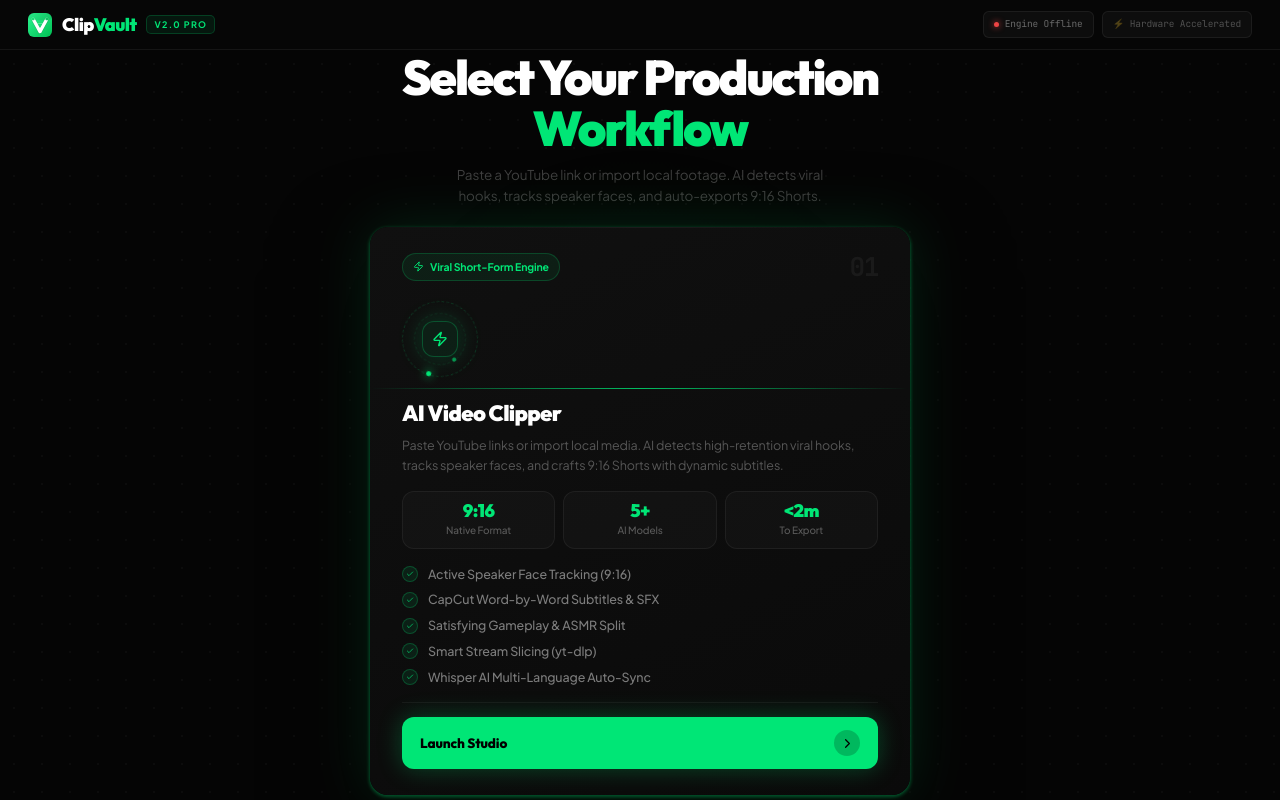
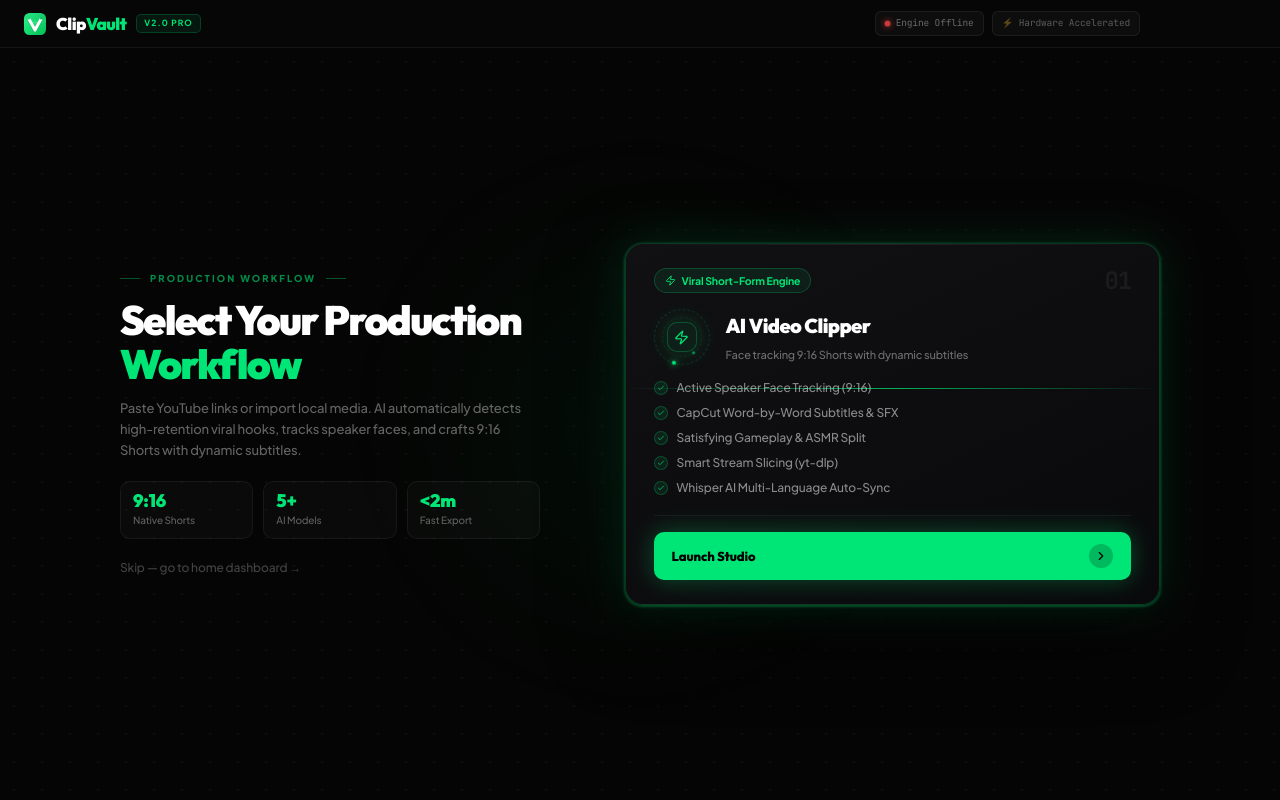
Before and after one commit to jmarkTheDeveloper/ClipVault-Desktop-AI-Clipping-, a React (Vite) app: page / in a window 1280 px wide. Built offline with nearby package versions, Linux system fonts and the light colour scheme; no server answers.

Commit message:
feat: implement wide 2-column industry studio layout and fix header titlebar button overlap

```diff
--- a/src/app/screens/ProjectSelectorScreen.tsx
+++ b/src/app/screens/ProjectSelectorScreen.tsx
@@ -1,5 +1,5 @@
 import React, { useState, useEffect } from "react";
-import { Check, ChevronRight, Zap } from "lucide-react";
+import { Check, ChevronRight, Zap, Sparkles, Cpu, HardDrive } from "lucide-react";
 
 const G = "#00e676";
 
@@ -53,19 +53,19 @@ export function ProjectSelectorScreen({ onBack = () => {}, onSelect }: Props) {
   ];
 
   const stats = [
-    { value: "9:16", label: "Native Format" },
+    { value: "9:16", label: "Native Shorts" },
     { value: "5+",   label: "AI Models"     },
-    { value: "<2m",  label: "To Export"     },
+    { value: "<2m",  label: "Fast Export"   },
   ];
 
   return (
-    <div style={{ height: "100vh", display: "flex", flexDirection: "column", overflow: "hidden", background: "#050505", fontFamily: "'Plus Jakarta Sans', sans-serif" }}>
+    <div style={{ height: "100vh", width: "100vw", display: "flex", flexDirection: "column", overflow: "hidden", background: "#050505", fontFamily: "'Plus Jakarta Sans', sans-serif" }}>
       <style>{`
         @import url('https://fonts.googleapis.com/css2?family=Outfit:wght@700;800;900&family=Plus+Jakarta+Sans:wght@400;500;600;700&family=JetBrains+Mono:wght@400;500;700&display=swap');
 
         @keyframes wfGlowPulse {
-          0%, 100% { box-shadow: 0 0 0 1px rgba(0,230,118,0.14), 0 40px 100px rgba(0,0,0,0.8); }
-          50%       { box-shadow: 0 0 60px rgba(0,230,118,0.13), 0 0 0 1px rgba(0,230,118,0.32), 0 40px 100px rgba(0,0,0,0.8); }
+          0%, 100% { box-shadow: 0 0 0 1px rgba(0,230,118,0.14), 0 30px 80px rgba(0,0,0,0.8); }
+          50%       { box-shadow: 0 0 50px rgba(0,230,118,0.14), 0 0 0 1px rgba(0,230,118,0.32), 0 30px 80px rgba(0,0,0,0.8); }
         }
         @keyframes wfOrbitCW {
           from { transform: rotate(0deg); } to { transform: rotate(360deg); }
@@ -74,8 +74,8 @@ export function ProjectSelectorScreen({ onBack = () => {}, onSelect }: Props) {
           from { transform: rotate(0deg); } to { transform: rotate(-360deg); }
         }
         @keyframes wfIconGlow {
-          0%, 100% { box-shadow: 0 0 12px rgba(0,230,118,0.1); }
-          50%       { box-shadow: 0 0 32px rgba(0,230,118,0.32); }
+          0%, 100% { box-shadow: 0 0 10px rgba(0,230,118,0.1); }
+          50%       { box-shadow: 0 0 28px rgba(0,230,118,0.3); }
         }
         @keyframes wfScanDown {
           0%   { top: -1px; opacity: 0; }
@@ -88,49 +88,46 @@ export function ProjectSelectorScreen({ onBack = () => {}, onSelect }: Props) {
           50%       { transform: translate(-50%, -50%) scale(1.12); opacity: 1;   }
         }
         @keyframes wfFeatIn {
-          from { opacity: 0; transform: translateX(-8px); }
+          from { opacity: 0; transform: translateX(-6px); }
           to   { opacity: 1; transform: translateX(0); }
-        }
-        @keyframes wfStatIn {
-          from { opacity: 0; transform: translateY(6px); }
-          to   { opacity: 1; transform: translateY(0); }
         }
         @keyframes wfDotPulse {
           0%, 100% { transform: scale(1);   opacity: 1;   }
-          50%       { transform: scale(1.4); opacity: 0.7; }
+          50%       { transform: scale(1.35); opacity: 0.7; }
         }
-        @media (max-width: 639px) {
-          .wf-status-pills { display: none !important; }
-          .wf-card-body    { padding: 22px 20px !important; }
+        @media (max-width: 900px) {
+          .wf-split-layout { grid-template-columns: 1fr !important; gap: 20px !important; }
+          .wf-left-col { text-align: center !important; align-items: center !important; }
+          .wf-left-col p { margin-left: auto !important; margin-right: auto !important; }
         }
       `}</style>
 
-      {/* ── Header ── */}
+      {/* ── Header with 140px right padding to avoid Windows window controls overlap ── */}
       <header style={{
-        height: 50, flexShrink: 0, zIndex: 20,
+        height: 48, flexShrink: 0, zIndex: 30,
         display: "flex", alignItems: "center", justifyContent: "space-between",
-        padding: "0 28px", background: "#060606",
+        padding: "0 140px 0 24px", background: "#060606",
         borderBottom: "1px solid rgba(255,255,255,0.06)",
       }}>
         {/* Brand */}
         <div style={{ display: "flex", alignItems: "center", gap: 10 }}>
-          <Logo size={24} />
-          <span style={{ fontFamily: "'Outfit', sans-serif", fontWeight: 900, fontSize: 18, letterSpacing: "-0.03em", color: "#fff" }}>
+          <Logo size={22} />
+          <span style={{ fontFamily: "'Outfit', sans-serif", fontWeight: 900, fontSize: 17, letterSpacing: "-0.03em", color: "#fff" }}>
             Clip<span style={{ color: G }}>Vault</span>
           </span>
           <span style={{
-            padding: "2px 7px", borderRadius: 5, fontSize: 9, fontWeight: 700,
-            letterSpacing: "0.14em", background: "rgba(0,230,118,0.08)",
+            padding: "2px 7px", borderRadius: 5, fontSize: 8.5, fontWeight: 700,
+            letterSpacing: "0.12em", background: "rgba(0,230,118,0.08)",
             color: G, border: "1px solid rgba(0,230,118,0.2)",
           }}>
             V2.0 PRO
           </span>
         </div>
 
-        {/* Status pills */}
-        <div className="wf-status-pills" style={{ display: "flex", alignItems: "center", gap: 8 }}>
+        {/* Status pills (safely positioned away from Windows window buttons) */}
+        <div style={{ display: "flex", alignItems: "center", gap: 8 }}>
           <div style={{
-            display: "flex", alignItems: "center", gap: 6, padding: "5px 10px",
+            display: "flex", alignItems: "center", gap: 6, padding: "4px 9px",
             borderRadius: 6, background: "rgba(255,255,255,0.03)",
             border: "1px solid rgba(255,255,255,0.06)",
           }}>
@@ -146,22 +143,21 @@ export function ProjectSelectorScreen({ onBack = () => {}, onSelect }: Props) {
             </span>
           </div>
           <div style={{
-            display: "flex", alignItems: "center", gap: 6, padding: "5px 10px",
+            display: "flex", alignItems: "center", gap: 5, padding: "4px 9px",
             borderRadius: 6, background: "rgba(255,255,255,0.03)",
             border: "1px solid rgba(255,255,255,0.06)",
-            color: "rgba(255,255,255,0.28)", fontFamily: "'JetBrains Mono', monospace", fontSize: 9.5,
+            color: "rgba(255,255,255,0.32)", fontFamily: "'JetBrains Mono', monospace", fontSize: 9.5,
           }}>
             ⚡ Hardware Accelerated
           </div>
         </div>
       </header>
 
-      {/* ── Main ── */}
+      {/* ── Main Widescreen Industry Split Layout ── */}
       <main style={{
-        flex: 1, overflowY: "auto", position: "relative",
-        display: "flex", flexDirection: "column",
-        alignItems: "center", justifyContent: "center",
-        padding: "24px 16px 20px",
+        flex: 1, position: "relative",
+        display: "flex", alignItems: "center", justifyContent: "center",
+        padding: "16px 32px", overflow: "hidden", minHeight: 0,
       }}>
         {/* Dot-grid background */}
         <div style={{
@@ -172,88 +168,137 @@ export function ProjectSelectorScreen({ onBack = () => {}, onSelect }: Props) {
 
         {/* Ambient glow */}
         <div style={{
-          position: "absolute", width: 720, height: 720, borderRadius: "50%",
-          background: "radial-gradient(circle, rgba(0,230,118,0.055) 0%, transparent 60%)",
+          position: "absolute", width: 750, height: 750, borderRadius: "50%",
+          background: "radial-gradient(circle, rgba(0,230,118,0.05) 0%, transparent 60%)",
           top: "50%", left: "50%", pointerEvents: "none",
           animationName: "wfAmbient", animationDuration: "6s",
           animationTimingFunction: "ease-in-out", animationIterationCount: "infinite",
         }} />
 
-        {/* Content */}
-        <div style={{ position: "relative", zIndex: 10, display: "flex", flexDirection: "column", alignItems: "center", width: "100%" }}>
-
-          {/* Label */}
-          <div style={{ display: "flex", alignItems: "center", gap: 12, marginBottom: 12 }}>
-            <div style={{ height: 1, width: 22, background: "rgba(0,230,118,0.28)" }} />
-            <span style={{ fontSize: 9.5, fontWeight: 700, letterSpacing: "0.24em", textTransform: "uppercase", color: "rgba(0,230,118,0.5)" }}>
-              Production Workflow
+        {/* ── 2-Column Wide Split Grid ── */}
+        <div
+          className="wf-split-layout"
+          style={{
+            position: "relative", zIndex: 10,
+            display: "grid",
+            gridTemplateColumns: "1.05fr 1.2fr",
+            gap: 36,
+            maxWidth: 1040,
+            width: "100%",
+            alignItems: "center",
+          }}
+        >
+          {/* Left Column: Hero Typography & Key Stats */}
+          <div className="wf-left-col" style={{ display: "flex", flexDirection: "column", alignItems: "flex-start" }}>
+            {/* Pill */}
+            <div style={{ display: "flex", alignItems: "center", gap: 10, marginBottom: 12 }}>
+              <div style={{ height: 1, width: 20, background: "rgba(0,230,118,0.35)" }} />
+              <span style={{ fontSize: 9.5, fontWeight: 800, letterSpacing: "0.22em", textTransform: "uppercase", color: "rgba(0,230,118,0.6)" }}>
+                PRODUCTION WORKFLOW
               </span>
-            <div style={{ height: 1, width: 22, background: "rgba(0,230,118,0.28)" }} />
+              <div style={{ height: 1, width: 20, background: "rgba(0,230,118,0.35)" }} />
             </div>
 
-          {/* Headline */}
+            {/* Main Headline */}
             <h1 style={{
-            fontFamily: "'Outfit', sans-serif", fontWeight: 900, textAlign: "center",
-            fontSize: "clamp(34px, 3.8vw, 50px)", letterSpacing: "-0.04em",
-            lineHeight: 1.05, margin: "0 0 10px",
+              fontFamily: "'Outfit', sans-serif", fontWeight: 900,
+              fontSize: "clamp(30px, 3.2vw, 44px)", letterSpacing: "-0.04em",
+              lineHeight: 1.08, margin: "0 0 12px", color: "#fff",
             }}>
-            <span style={{ color: "#fff" }}>Select Your Production</span>
+              Select Your Production
               <br />
               <span style={{ color: G }}>Workflow</span>
             </h1>
 
             {/* Subtitle */}
             <p style={{
-            textAlign: "center", color: "rgba(255,255,255,0.24)",
-            fontSize: 13.5, lineHeight: 1.6, maxWidth: 420, margin: "0 0 20px", padding: "0 8px",
+              color: "rgba(255,255,255,0.38)", fontSize: 13, lineHeight: 1.6,
+              maxWidth: 420, margin: "0 0 20px", fontWeight: 500,
             }}>
-            Paste a YouTube link or import local footage. AI detects viral hooks, tracks speaker faces, and auto-exports 9:16 Shorts.
+              Paste YouTube links or import local media. AI automatically detects high-retention viral hooks, tracks speaker faces, and crafts 9:16 Shorts with dynamic subtitles.
             </p>
 
-          {/* ── Card ── */}
-          <div className="wf-card-body" style={{
+            {/* Stats Row */}
+            <div style={{ display: "grid", gridTemplateColumns: "repeat(3, 1fr)", gap: 10, width: "100%", maxWidth: 420, marginBottom: 20 }}>
+              {stats.map((s) => (
+                <div key={s.label} style={{
+                  padding: "10px 12px", borderRadius: 10,
+                  background: "rgba(255,255,255,0.025)", border: "1px solid rgba(255,255,255,0.055)",
+                }}>
+                  <div style={{ fontFamily: "'Outfit', sans-serif", fontWeight: 900, fontSize: 18, color: G, lineHeight: 1 }}>
+                    {s.value}
+                  </div>
+                  <div style={{ fontSize: 10, color: "rgba(255,255,255,0.35)", marginTop: 3, fontWeight: 500 }}>
+                    {s.label}
+                  </div>
+                </div>
+              ))}
+            </div>
+
+            {/* Skip action */}
+            <button
+              type="button"
+              onClick={() => (onBack ? onBack() : onSelect("ai-clipper"))}
+              style={{
+                fontSize: 12, background: "none", border: "none",
+                cursor: "pointer", color: "rgba(255,255,255,0.25)", transition: "color 0.2s",
+                display: "flex", alignItems: "center", gap: 5, padding: 0,
+              }}
+              onMouseEnter={(e) => { e.currentTarget.style.color = "rgba(255,255,255,0.65)"; }}
+              onMouseLeave={(e) => { e.currentTarget.style.color = "rgba(255,255,255,0.25)"; }}
+            >
+              Skip — go to home dashboard →
+            </button>
+          </div>
+
+          {/* Right Column: Studio Card */}
+          <div
+            className="wf-card-body"
+            style={{
               position: "relative", overflow: "hidden",
-            width: "min(540px, 100%)",
-            background: "linear-gradient(155deg, #101010 0%, #0a0a0a 100%)",
-            borderRadius: 18, padding: "26px 32px",
+              background: "linear-gradient(155deg, #111113 0%, #09090b 100%)",
+              borderRadius: 18, padding: "24px 28px",
+              border: "1px solid rgba(0,230,118,0.2)",
               animationName: "wfGlowPulse", animationDuration: "3.5s",
               animationTimingFunction: "ease-in-out", animationIterationCount: "infinite",
-          }}>
+            }}
+          >
             {/* Top highlight edge */}
             <div style={{
               position: "absolute", top: 0, left: 0, right: 0, height: 1, pointerEvents: "none",
-              background: "linear-gradient(90deg, transparent, rgba(255,255,255,0.055), transparent)",
+              background: "linear-gradient(90deg, transparent, rgba(255,255,255,0.08), transparent)",
             }} />
 
             {/* Scan line */}
             <div style={{
               position: "absolute", left: 0, right: 0, height: 1, pointerEvents: "none",
               background: "linear-gradient(90deg, transparent 0%, rgba(0,230,118,0.4) 20%, rgba(0,230,118,0.9) 50%, rgba(0,230,118,0.4) 80%, transparent 100%)",
-              animationName: "wfScanDown", animationDuration: "4s",
+              animationName: "wfScanDown", animationDuration: "3.8s",
               animationTimingFunction: "ease-in-out", animationIterationCount: "infinite",
             }} />
 
             {/* Badge row */}
-            <div style={{ display: "flex", alignItems: "center", justifyContent: "space-between", marginBottom: 20 }}>
+            <div style={{ display: "flex", alignItems: "center", justifyContent: "space-between", marginBottom: 16 }}>
               <div style={{
                 display: "flex", alignItems: "center", gap: 6,
-                padding: "5px 10px", borderRadius: 999,
-                background: "rgba(0,230,118,0.07)", border: "1px solid rgba(0,230,118,0.2)",
+                padding: "4px 10px", borderRadius: 999,
+                background: "rgba(0,230,118,0.08)", border: "1px solid rgba(0,230,118,0.22)",
               }}>
                 <Zap style={{ width: 11, height: 11, color: G }} />
                 <span style={{ fontSize: 10.5, fontWeight: 700, color: G }}>Viral Short-Form Engine</span>
               </div>
               <span style={{
-                fontFamily: "'JetBrains Mono', monospace", fontSize: 26, fontWeight: 700,
-                color: "rgba(255,255,255,0.05)", letterSpacing: "-0.05em", lineHeight: 1,
+                fontFamily: "'JetBrains Mono', monospace", fontSize: 24, fontWeight: 700,
+                color: "rgba(255,255,255,0.06)", letterSpacing: "-0.05em", lineHeight: 1,
               }}>
                 01
               </span>
             </div>
 
-            {/* Animated icon cluster */}
-            <div style={{ position: "relative", width: 76, height: 76, marginBottom: 20 }}>
-              {/* Outer orbit */}
+            {/* Animated icon & Title row */}
+            <div style={{ display: "flex", alignItems: "center", gap: 16, marginBottom: 14 }}>
+              {/* Orbital Icon */}
+              <div style={{ position: "relative", width: 56, height: 56, flexShrink: 0 }}>
                 <div style={{
                   position: "absolute", inset: 0, borderRadius: "50%",
                   border: "1px dashed rgba(0,230,118,0.18)",
@@ -261,91 +306,70 @@ export function ProjectSelectorScreen({ onBack = () => {}, onSelect }: Props) {
                   animationTimingFunction: "linear", animationIterationCount: "infinite",
                 }}>
                   <div style={{
-                  position: "absolute", width: 5, height: 5, borderRadius: "50%",
-                  top: -2.5, left: "50%", marginLeft: -2.5,
-                  background: G, boxShadow: `0 0 8px ${G}`,
+                    position: "absolute", width: 4, height: 4, borderRadius: "50%",
+                    top: -2, left: "50%", marginLeft: -2,
+                    background: G, boxShadow: `0 0 6px ${G}`,
                   }} />
                 </div>
-              {/* Inner orbit */}
                 <div style={{
-                position: "absolute", inset: 12, borderRadius: "50%",
+                  position: "absolute", inset: 8, borderRadius: "50%",
                   border: "1px dashed rgba(0,230,118,0.1)",
                   animationName: "wfOrbitCCW", animationDuration: "5s",
                   animationTimingFunction: "linear", animationIterationCount: "infinite",
                 }}>
                   <div style={{
-                  position: "absolute", width: 3.5, height: 3.5, borderRadius: "50%",
-                  bottom: -1.75, left: "50%", marginLeft: -1.75,
+                    position: "absolute", width: 3, height: 3, borderRadius: "50%",
+                    bottom: -1.5, left: "50%", marginLeft: -1.5,
                     background: "rgba(0,230,118,0.6)",
                   }} />
                 </div>
-              {/* Icon tile */}
                 <div style={{
-                position: "absolute", inset: 20, borderRadius: 12,
+                  position: "absolute", inset: 13, borderRadius: 10,
                   display: "flex", alignItems: "center", justifyContent: "center",
                   background: "rgba(0,230,118,0.08)", border: "1px solid rgba(0,230,118,0.26)",
                   animationName: "wfIconGlow", animationDuration: "2.4s",
                   animationTimingFunction: "ease-in-out", animationIterationCount: "infinite",
                 }}>
-                <Zap style={{ width: 16, height: 16, color: G }} />
+                  <Zap style={{ width: 15, height: 15, color: G }} />
                 </div>
               </div>
 
               {/* Title */}
+              <div>
                 <h2 style={{
                   fontFamily: "'Outfit', sans-serif", fontWeight: 900,
-              fontSize: 22, letterSpacing: "-0.03em", color: "#fff", margin: "0 0 5px",
+                  fontSize: 20, letterSpacing: "-0.03em", color: "#fff", margin: "0 0 2px",
                 }}>
                   AI Video Clipper
                 </h2>
-
-            {/* Description */}
-            <p style={{ color: "rgba(255,255,255,0.3)", fontSize: 12.5, lineHeight: 1.6, margin: "0 0 16px" }}>
-              Paste YouTube links or import local media. AI detects high-retention viral hooks, tracks speaker faces, and crafts 9:16 Shorts with dynamic subtitles.
-            </p>
-
-            {/* Stats row */}
-            <div style={{ display: "grid", gridTemplateColumns: "1fr 1fr 1fr", gap: 8, marginBottom: 16 }}>
-              {stats.map((s, i) => (
-                <div key={s.label} style={{
-                  display: "flex", flexDirection: "column", alignItems: "center",
-                  padding: "10px 8px", borderRadius: 12,
-                  background: "rgba(255,255,255,0.025)", border: "1px solid rgba(255,255,255,0.055)",
-                  animationName: "wfStatIn", animationDuration: "0.4s",
-                  animationFillMode: "both", animationDelay: `${i * 0.08}s`,
-                }}>
-                  <span style={{ fontFamily: "'Outfit', sans-serif", fontWeight: 900, fontSize: 18, letterSpacing: "-0.03em", color: G, lineHeight: 1 }}>
-                    {s.value}
-                  </span>
-                  <span style={{ fontSize: 10, color: "rgba(255,255,255,0.3)", marginTop: 3, fontWeight: 500 }}>
-                    {s.label}
+                <span style={{ fontSize: 11, color: "rgba(255,255,255,0.4)", fontWeight: 500 }}>
+                  Face tracking 9:16 Shorts with dynamic subtitles
                 </span>
               </div>
-              ))}
             </div>
 
             {/* Feature list */}
-            <div style={{ display: "flex", flexDirection: "column", gap: 7, marginBottom: 16 }}>
+            <div style={{ display: "flex", flexDirection: "column", gap: 7, marginBottom: 18 }}>
               {features.map((feat, i) => (
                 <div key={feat} style={{
-                  display: "flex", alignItems: "center", gap: 10,
+                  display: "flex", alignItems: "center", gap: 9,
                   animationName: "wfFeatIn", animationDuration: "0.4s",
-                  animationFillMode: "both", animationDelay: `${0.15 + i * 0.06}s`,
+                  animationFillMode: "both", animationDelay: `${i * 0.05}s`,
                 }}>
                   <div style={{
-                    width: 16, height: 16, borderRadius: "50%", flexShrink: 0,
+                    width: 14, height: 14, borderRadius: "50%", flexShrink: 0,
                     display: "flex", alignItems: "center", justifyContent: "center",
                     background: "rgba(0,230,118,0.09)", border: "1px solid rgba(0,230,118,0.24)",
                   }}>
                     <Check style={{ width: 8, height: 8, color: G }} />
                   </div>
-                  <span style={{ fontSize: 12.5, color: "rgba(255,255,255,0.46)", fontWeight: 500 }}>{feat}</span>
+                  <span style={{ fontSize: 12, color: "rgba(255,255,255,0.52)", fontWeight: 500 }}>{feat}</span>
                 </div>
               ))}
             </div>
 
             {/* Separator */}
-            <div style={{ height: 1, background: "rgba(255,255,255,0.05)", marginBottom: 14 }} />
+            <div style={{ height: 1, background: "rgba(255,255,255,0.05)", marginBottom: 16 }} />
 
             {/* Launch button */}
             <button
@@ -353,34 +377,20 @@ export function ProjectSelectorScreen({ onBack = () => {}, onSelect }: Props) {
               onClick={() => onSelect("ai-clipper")}
               style={{
                 width: "100%", display: "flex", alignItems: "center", justifyContent: "space-between",
-                padding: "13px 18px", borderRadius: 12, border: "none", cursor: "pointer",
-                background: G, color: "#000", fontSize: 13.5, fontWeight: 800,
+                padding: "12px 18px", borderRadius: 10, border: "none", cursor: "pointer",
+                background: G, color: "#000", fontSize: 13, fontWeight: 800,
                 fontFamily: "'Outfit', sans-serif", letterSpacing: "-0.01em",
-                boxShadow: "0 0 24px rgba(0,230,118,0.28)", transition: "all 0.2s ease",
+                boxShadow: "0 0 24px rgba(0,230,118,0.32)", transition: "all 0.2s ease",
               }}
-              onMouseEnter={(e) => { const el = e.currentTarget; el.style.boxShadow = "0 0 48px rgba(0,230,118,0.55)"; el.style.transform = "translateY(-1px)"; }}
-              onMouseLeave={(e) => { const el = e.currentTarget; el.style.boxShadow = "0 0 24px rgba(0,230,118,0.28)"; el.style.transform = "none"; }}
+              onMouseEnter={(e) => { const el = e.currentTarget; el.style.boxShadow = "0 0 44px rgba(0,230,118,0.6)"; el.style.transform = "translateY(-1px)"; }}
+              onMouseLeave={(e) => { const el = e.currentTarget; el.style.boxShadow = "0 0 24px rgba(0,230,118,0.32)"; el.style.transform = "none"; }}
             >
               <span>Launch Studio</span>
-              <div style={{ width: 26, height: 26, borderRadius: "50%", display: "flex", alignItems: "center", justifyContent: "center", background: "rgba(0,0,0,0.2)" }}>
-                <ChevronRight style={{ width: 15, height: 15 }} />
+              <div style={{ width: 24, height: 24, borderRadius: "50%", display: "flex", alignItems: "center", justifyContent: "center", background: "rgba(0,0,0,0.2)" }}>
+                <ChevronRight style={{ width: 14, height: 14 }} />
               </div>
             </button>
           </div>
-
-          {/* Skip */}
-          <button
-            type="button"
-            onClick={() => (onBack ? onBack() : onSelect("ai-clipper"))}
-            style={{
-              marginTop: 16, fontSize: 11.5, background: "none", border: "none",
-              cursor: "pointer", color: "rgba(255,255,255,0.2)", transition: "color 0.2s",
-            }}
-            onMouseEnter={(e) => { e.currentTarget.style.color = "rgba(255,255,255,0.55)"; }}
-            onMouseLeave={(e) => { e.currentTarget.style.color = "rgba(255,255,255,0.2)"; }}
-          >
-            Skip — go to home dashboard →
-          </button>
         </div>
       </main>
     </div>
```
Lines whose indentation alone changed are shown as unchanged.
